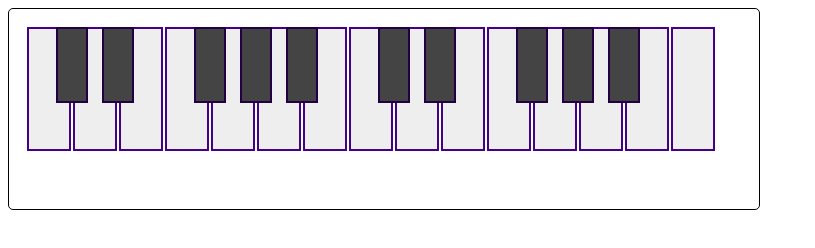
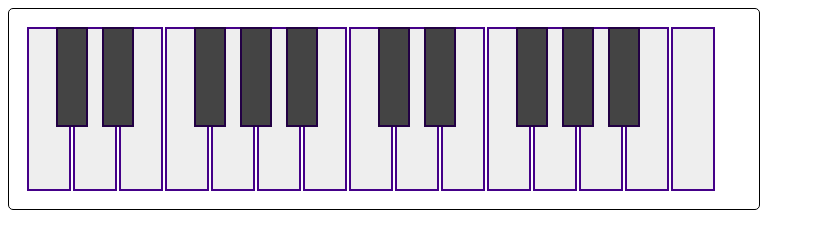
Before and after one commit to stemkoski/MusicJavascriptExamples, a plain HTML site: page canvas-piano.html in a window 1280 px wide. Shown: the whole page, without its empty margins (0-815 px from the left). Drawn offline with Linux system fonts and the light colour scheme.

Commit message:
Update canvas-piano.html

```diff
--- a/canvas-piano.html
+++ b/canvas-piano.html
@@ -44,9 +44,9 @@ context.strokeRect(0,0, 100,100);
 let startX = 20;
 let startY = 20;
 let whiteKeyWidth = 40;
-let whiteKeyHeight = 120;
+let whiteKeyHeight = 4.00 * whiteKeyWidth;
 let whiteKeySpacing = 6;
-let totalwhiteKeys = 15; // white
+let totalWhiteKeys = 15;
 let blackKeyWidth = 0.7 * whiteKeyWidth;
 let blackKeyHeight = 0.6 * whiteKeyHeight;
 
@@ -58,7 +58,7 @@ let blackKeyBorderColor = "#220044";
 context.lineWidth = 4;
 
 // draw white keys, starting with C
-for (let i = 0; i < totalwhiteKeys; i++)
+for (let i = 0; i < totalWhiteKeys; i++)
 {
     let x = startX + (whiteKeyWidth + whiteKeySpacing) * i;
     let y = startY;
@@ -72,7 +72,7 @@ for (let i = 0; i < totalwhiteKeys; i++)
 }
 
 // draw the sharp keys
-for (let i = 0; i < totalwhiteKeys - 1; i++)
+for (let i = 0; i < totalWhiteKeys - 1; i++)
 {
     // need skip some keys
     if (i % 7 == 2 || i % 7 == 6)
```
